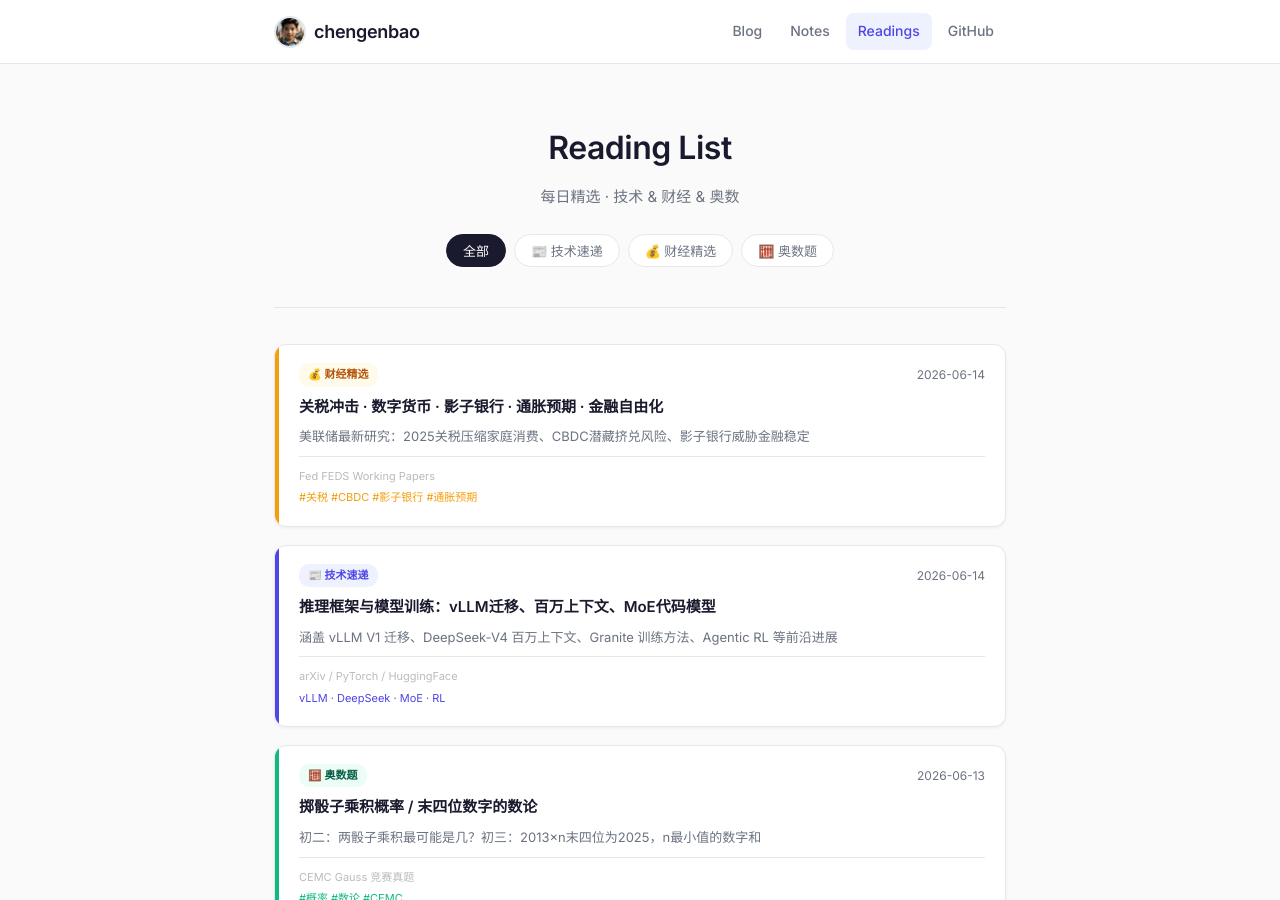
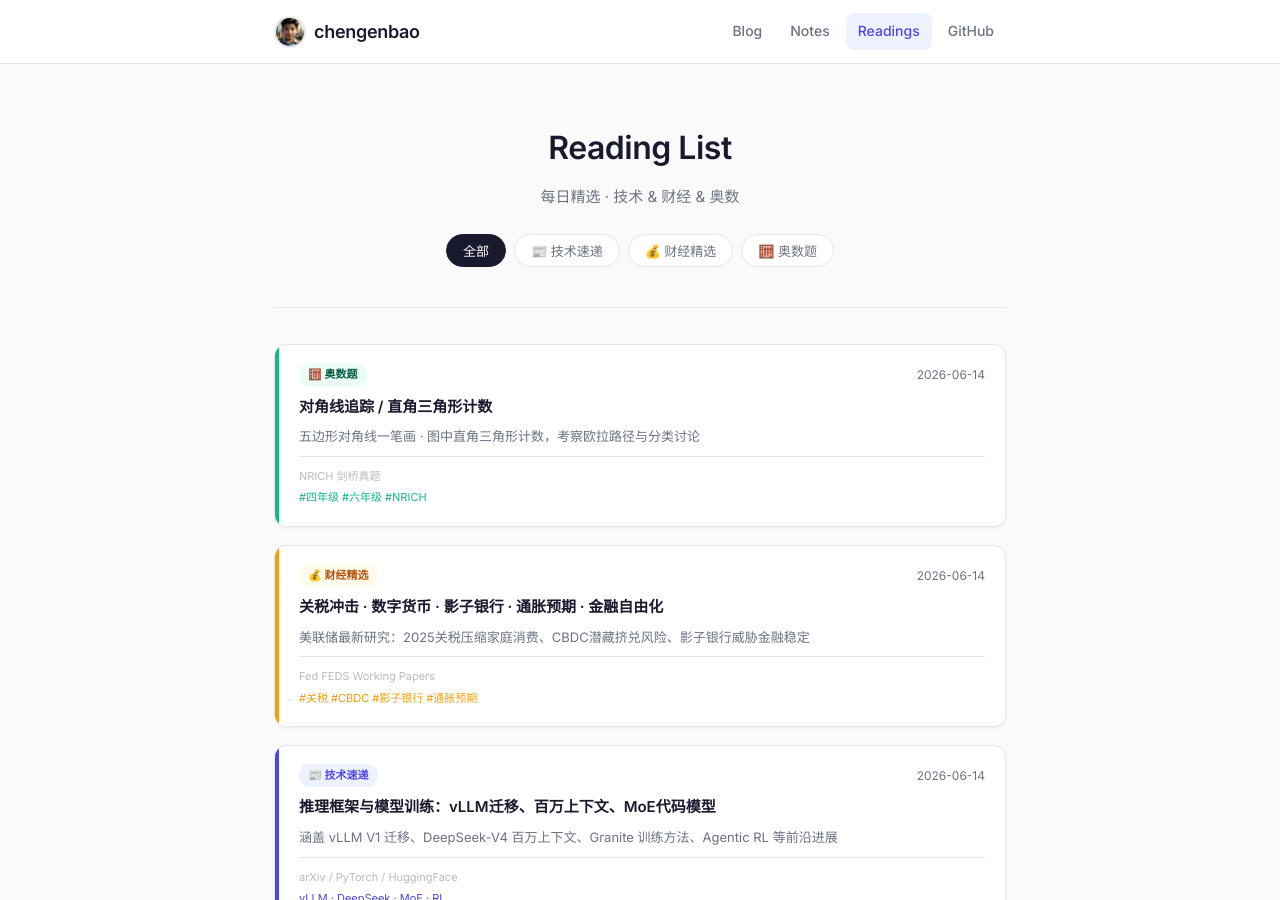
Before and after one commit to chengenbao/chengenbao.github.io, a Jekyll site: the page built from reading-list/index.md, in a window 1280 px wide and 900 px high. Built offline with Jekyll 4.4.1, drawn with Linux system fonts in a browser that asks for light colours.

Commit message:
add math card 2026-06-14

```diff
--- a/reading-list/index.md
+++ b/reading-list/index.md
@@ -18,6 +18,7 @@
   </div>
 
   <div class="rl-grid">
+<a class="rl-card math" href="/reading-list/2026-06-14-math/"><div class="rl-accent"></div><div class="rl-body"><div class="rl-top"><span class="rl-badge math">🧮 奥数题</span><time>2026-06-14</time></div><h2>对角线追踪 / 直角三角形计数</h2><p>五边形对角线一笔画 · 图中直角三角形计数，考察欧拉路径与分类讨论</p><div class="rl-meta"><span class="rl-source">NRICH 剑桥真题</span><span class="rl-tags">#四年级 #六年级 #NRICH</span></div></div></a>
 <a class="rl-card finance" href="/reading-list/2026-06-14-finance-daily/">
   <div class="rl-accent"></div>
   <div class="rl-body">
```
